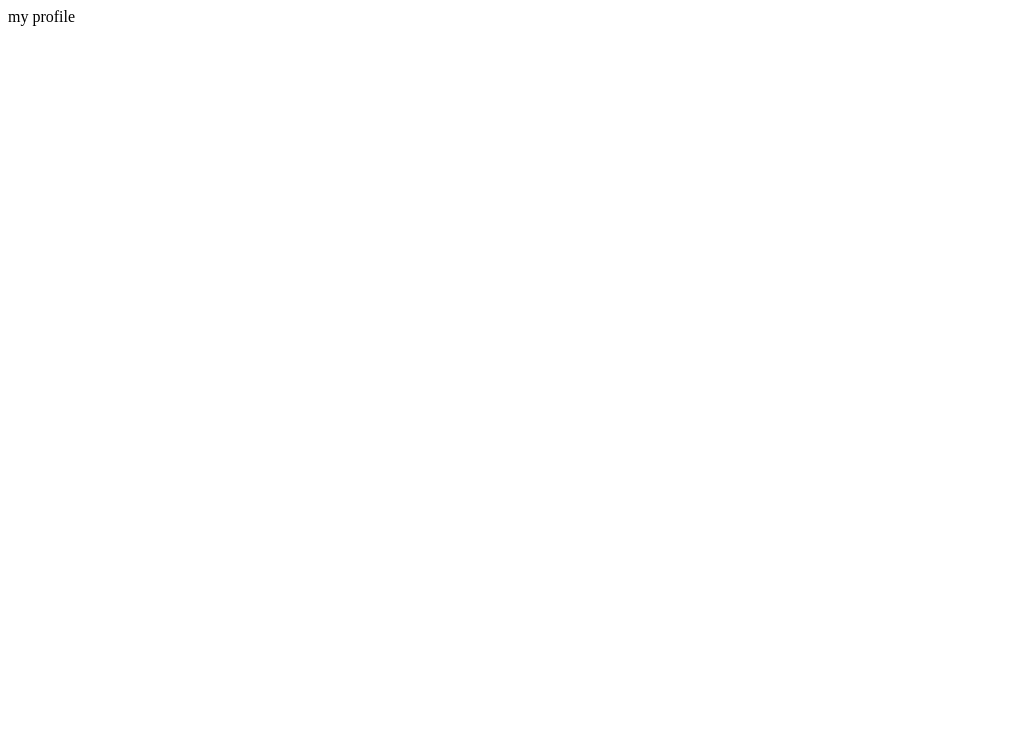
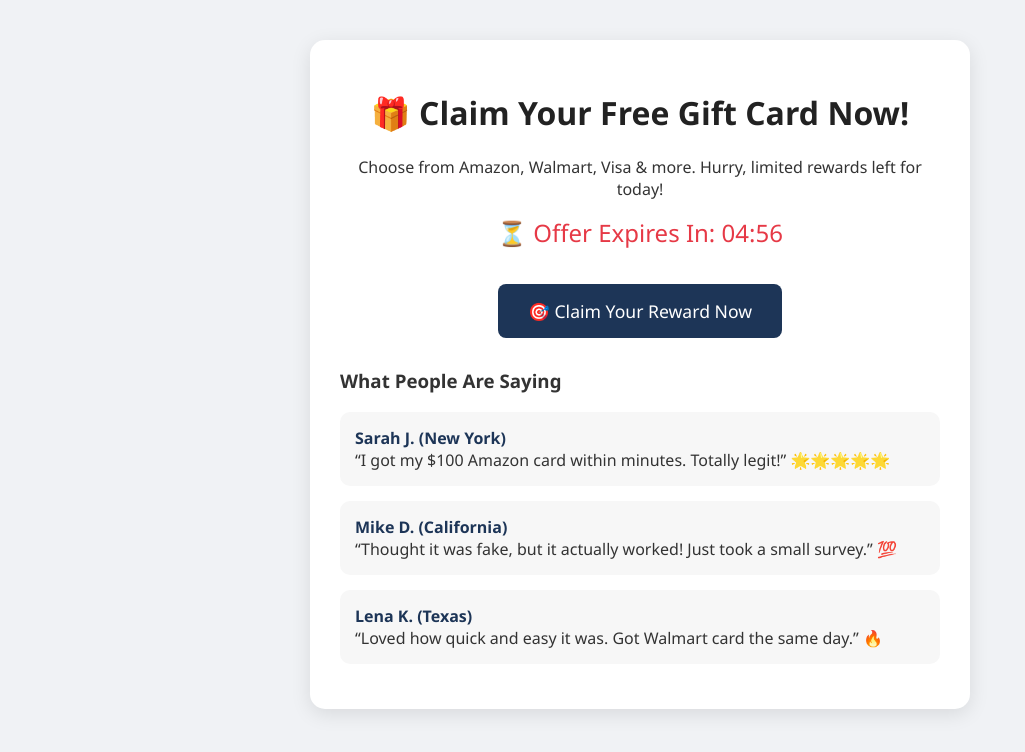
Before and after one commit to Harshu20227086/giftcard_money.hb, a plain HTML site: page Index.html in a window 1280 px wide. Shown: the whole page, without its empty margins (0-1025 px from the left). Drawn offline with Linux system fonts and the light colour scheme.

Commit message:
Update Index.html

```diff
--- a/Index.html
+++ b/Index.html
@@ -1 +1,96 @@
-</h1>my profile
+<!DOCTYPE html>  <html lang="en">
+<head>
+  <meta charset="UTF-8" />
+  <meta name="viewport" content="width=device-width, initial-scale=1.0"/>
+  <title>Claim Your Free Gift Card</title>
+  <style>
+    body {
+      font-family: 'Segoe UI', sans-serif;
+      margin: 0;
+      background: #f0f2f5;
+      color: #333;
+    }
+    .container {
+      max-width: 600px;
+      margin: 40px auto;
+      background: white;
+      padding: 30px;
+      border-radius: 15px;
+      box-shadow: 0 5px 20px rgba(0,0,0,0.1);
+      text-align: center;
+    }
+    h1 {
+      color: #222;
+    }
+    .timer {
+      font-size: 1.5em;
+      color: #e63946;
+      margin-bottom: 15px;
+    }
+    .btn {
+      display: inline-block;
+      background: #1d3557;
+      color: white;
+      padding: 15px 30px;
+      font-size: 1.1em;
+      border: none;
+      border-radius: 8px;
+      margin-top: 20px;
+      text-decoration: none;
+      transition: background 0.3s;
+    }
+    .btn:hover {
+      background: #457b9d;
+    }
+    .testimonials {
+      margin-top: 30px;
+      text-align: left;
+    }
+    .testimonial {
+      background: #f7f7f7;
+      padding: 15px;
+      margin-bottom: 15px;
+      border-radius: 10px;
+    }
+    .testimonial strong {
+      color: #1d3557;
+    }
+  </style>
+</head>
+<body>
+  <div class="container">
+    <h1>🎁 Claim Your Free Gift Card Now!</h1>
+    <p>Choose from Amazon, Walmart, Visa & more. Hurry, limited rewards left for today!</p>  <div class="timer">⏳ Offer Expires In: <span id="countdown">05:00</span></div>
+
+<a class="btn" href="https://smrturl.co/a/sb3a45ac97e/872?s1=" target="_blank">
+  🎯 Claim Your Reward Now
+</a>
+
+<div class="testimonials">
+  <h3>What People Are Saying</h3>
+  <div class="testimonial">
+    <strong>Sarah J. (New York)</strong><br>
+    “I got my $100 Amazon card within minutes. Totally legit!” 🌟🌟🌟🌟🌟
+  </div>
+  <div class="testimonial">
+    <strong>Mike D. (California)</strong><br>
+    “Thought it was fake, but it actually worked! Just took a small survey.” 💯
+  </div>
+  <div class="testimonial">
+    <strong>Lena K. (Texas)</strong><br>
+    “Loved how quick and easy it was. Got Walmart card the same day.” 🔥
+  </div>
+</div>
+
+  </div>    <script>
+    // Simple 5-minute countdown timer
+    let duration = 5 * 60;
+    const display = document.getElementById('countdown');
+    setInterval(() => {
+      const minutes = Math.floor(duration / 60);
+      const seconds = duration % 60;
+      display.textContent = `${String(minutes).padStart(2, '0')}:${String(seconds).padStart(2, '0')}`;
+      if (--duration < 0) duration = 5 * 60; // Restart timer
+    }, 1000);
+  </script>  </body>
+                              </html>
```
